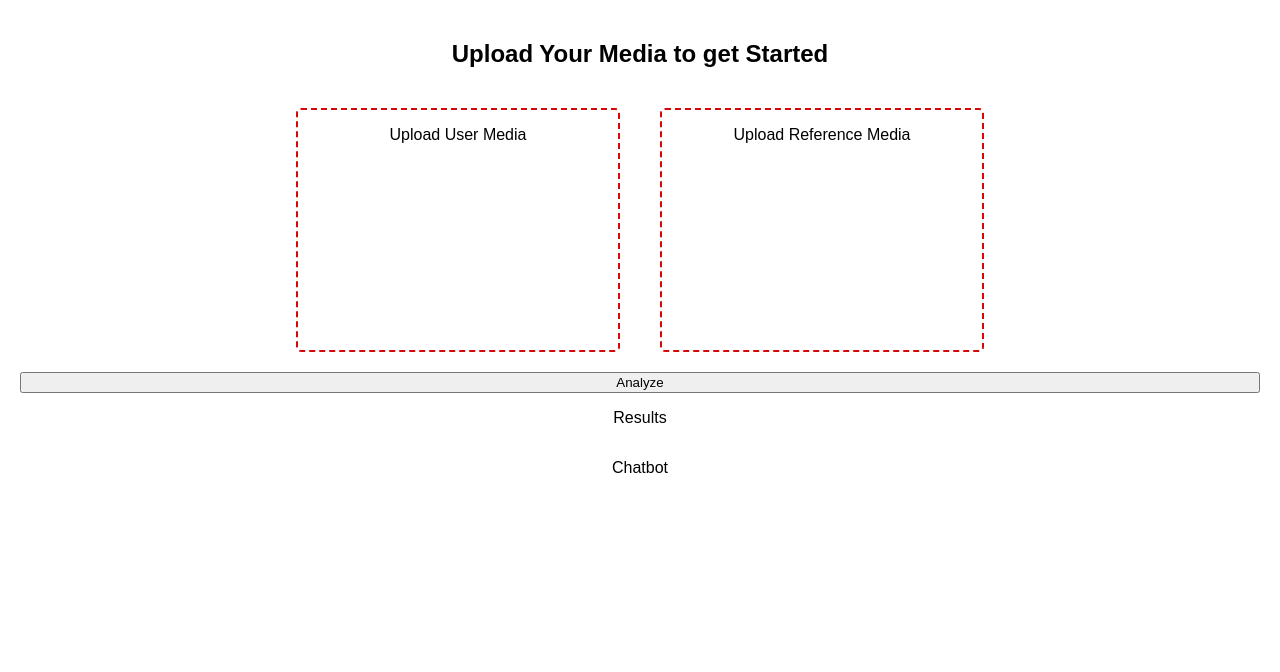
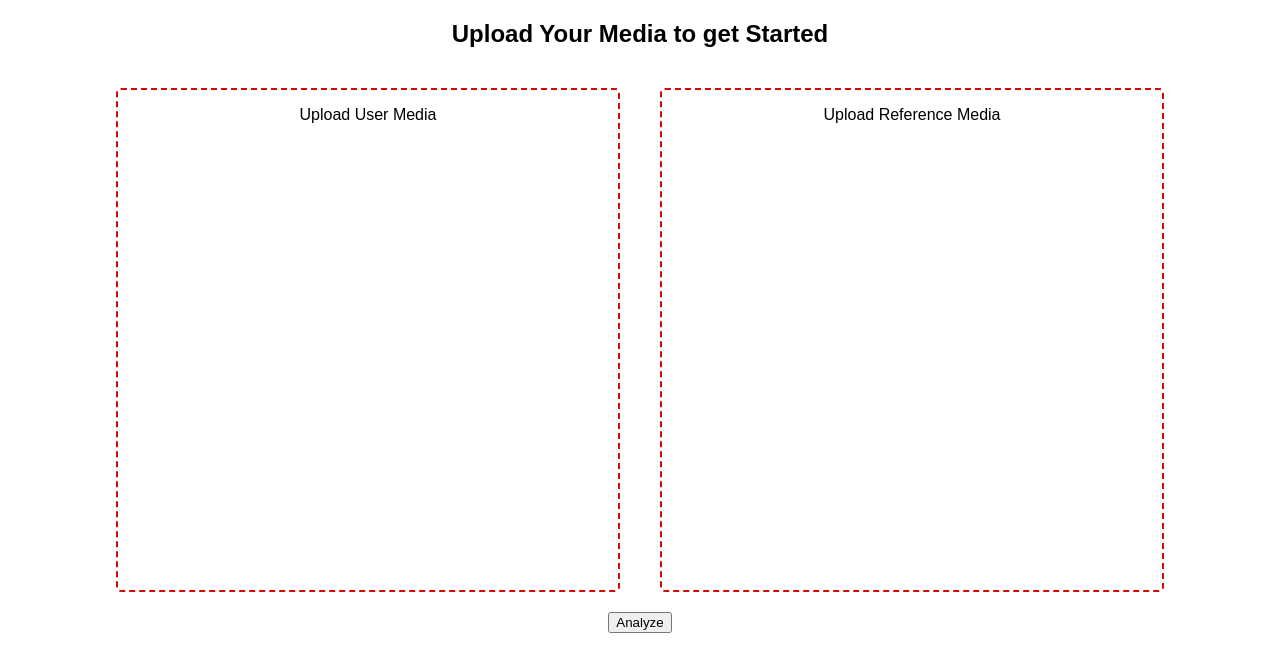
Before and after one commit to bobazach/FormAI, a Flask app: page /dashboard in a window 1280 px wide. Shown: the top 672 px of the page. Run offline with Flask 3, Linux system fonts and the light colour scheme.

Commit message:
fix dashboard

```diff
--- a/templates/dashboard.js
+++ b/static/dashboard.js
@@ -23,7 +23,6 @@ function loadImage(input, imgId, uploadBlockId) {
                 uploadInstructions.style.display = 'none';
             }
         }
-
         reader.readAsDataURL(input.files[0]);
     }
 }
--- a/static/styles/dashboard.css
+++ b/static/styles/dashboard.css
@@ -1,21 +1,3 @@
-/* .navbar {
-    position: fixed;
-    left: 0;
-    top: 0;
-    width: 200px;
-    height: 100%;
-    background-color: #0085ff;
-    padding: 20px;
-    display: flex;
-    flex-direction: column;
-    align-items: center;
-} */
-
-#right-container {
-    display: flex;
-    flex-direction: column;
-}
-
 #upload-container {
     display: flex;
     justify-content: center;
@@ -23,8 +5,8 @@
 
 
 .upload-block {
-    width: 320px;
-    height: 240px;
+    width: 500px;
+    height: 500px;
     border: 2px dashed #d50707;
     border-radius: 5px;
     cursor: pointer;
@@ -44,9 +26,13 @@ body {
     text-align: center;
 }
 
-/* button {
-    margin-top: 20px;
-    padding: 10px 20px;
-    font-size: 16px;
-    cursor: pointer;
-} */
+
+.image-container img {
+    max-width: 320px;
+    max-height: 240px;
+    display: block;
+    margin: auto;
+    width: 100%; /* Ensure it fills the container */
+    height: 100%; /* Ensure it fills the container */
+    object-fit: cover; /* This makes the image cover the space, while preserving its aspect ratio */
+}
--- a/templates/dashboard.html
+++ b/templates/dashboard.html
@@ -3,41 +3,30 @@
 <head>
     <meta charset="UTF-8">
     <meta name="viewport" content="width=device-width, initial-scale=1.0">
-    <title>Document</title>
+    <title>Dashboard</title>
     <link rel= "stylesheet" type= "text/css" href= "{{ url_for('static',filename='styles/dashboard.css') }}">
 </head>
 <body>
-    <!-- <div class="navbar">
-        <p>FormAI</p>
-        <button id="newUpload">New Upload</button>
-    </div> -->
-    <div id="right-container">
     <h2>Upload Your Media to get Started</h2>
     <div id="upload-container">
         <div class="upload-block" id="uploadBlock1" onclick="document.getElementById('imageInput1').click();">
             <p>Upload User Media</p>
             <input type="file" id="imageInput1" accept="image/*" style="display: none;">
             <div class="image-container" style="display: none;">
-                    <img id="image1" style="max-width: 320px; max-height: 240px; display: block; margin: auto;"/>
+                <img id="image1" style="max-width: 500px; max-height: 500px; display: block; margin: auto;"/>
             </div>
         </div>
         <div class="upload-block" id="uploadBlock2" onclick="document.getElementById('imageInput2').click();">
             <p>Upload Reference Media</p>
             <input type="file" id="imageInput2" accept="image/*" style="display: none;">
             <div class="image-container" style="display: none;">
-                    <img id="image2" style="max-width: 320px; max-height: 240px; display: block; margin: auto;"/>
+                <img id="image2" style="max-width: 500px; max-height: 500px; display: block; margin: auto;"/>
             </div>
         </div>
     </div>
-        <button id="analyzeButton">Analyze</button>
-        <div id="results-container">
-            <p>Results</p>
-        </div>
-        <div id="chatbot-container">
-            <p>Chatbot</p>
-        </div>
-    </div>
-    <!-- <script src="dashboard.js"></script> -->
-
+    <form action="/analyze" method="get">
+        <button class="analyze-button">Analyze</button>
+    </form>
+    <script src="{{url_for('static', filename='dashboard.js')}}"></script>
 </body>
 </html>
```
Lines whose indentation alone changed are shown as unchanged.
